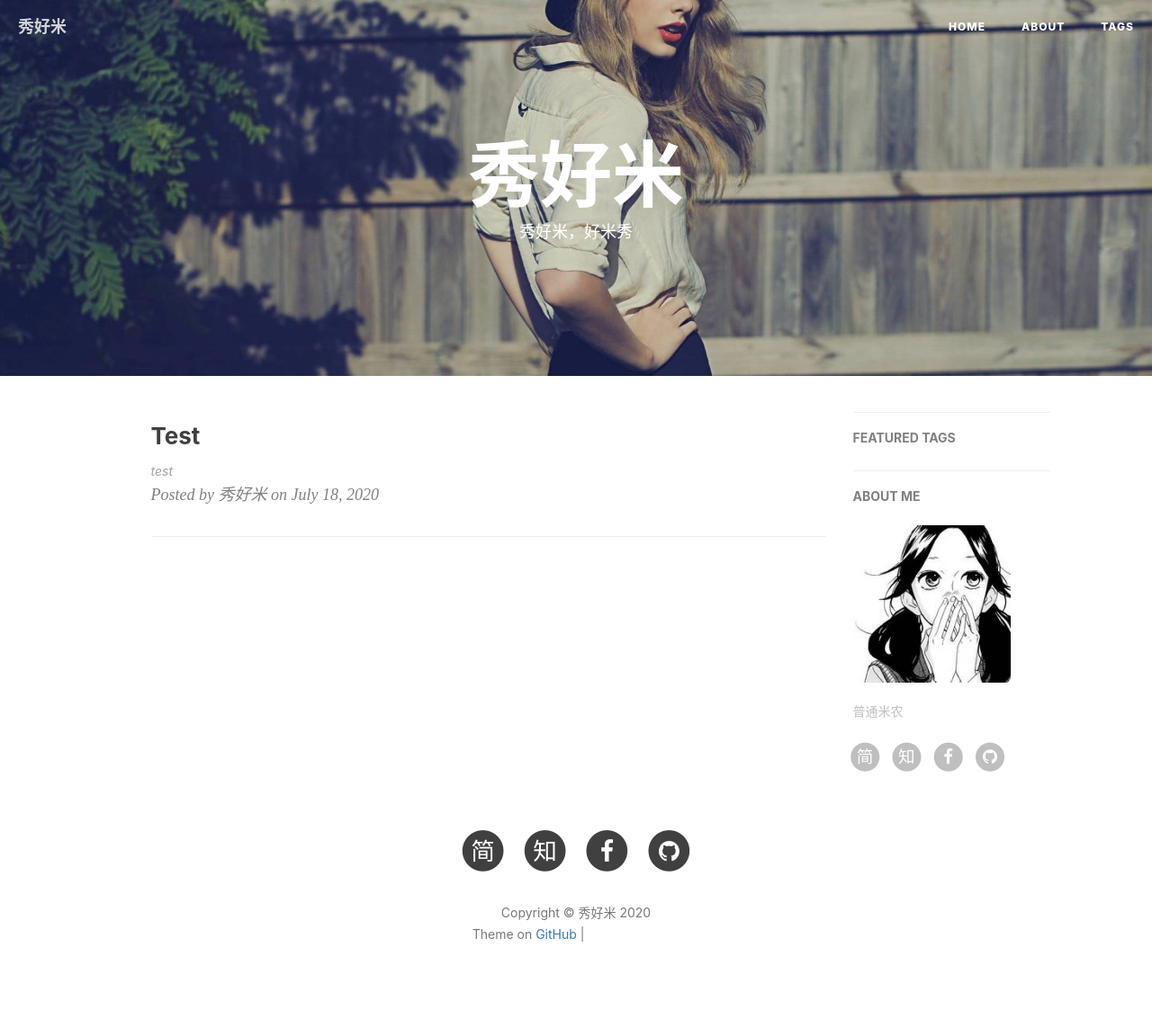
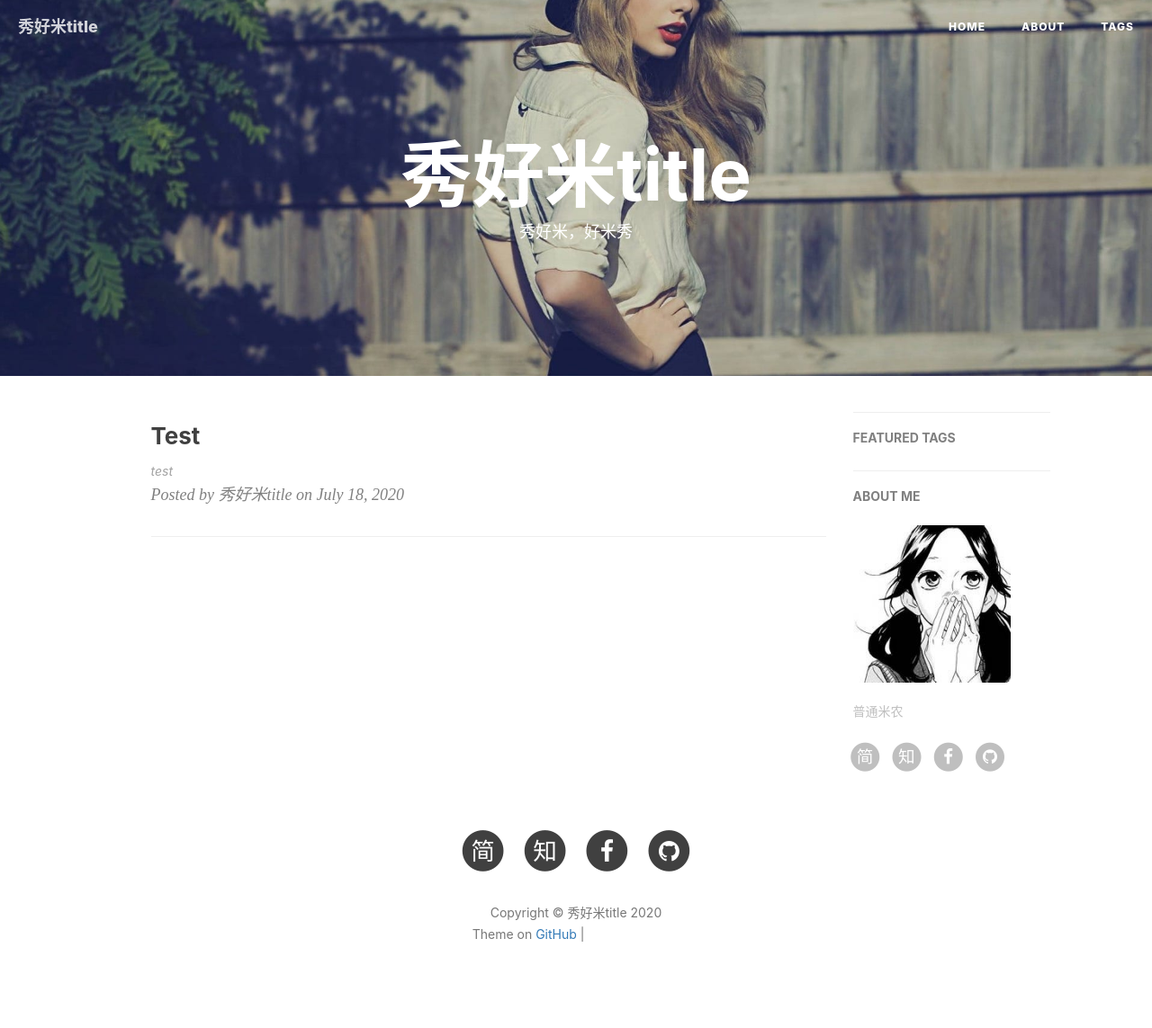
Before and after one commit to xiuhaomi/xiuhaomi.com, a Jekyll site: the page built from index.html, in a window 1280 px wide. Shown: the whole page at 90% size. Built offline with Jekyll 4.4.1, drawn with Linux system fonts in a browser that asks for light colours; nearby versions of some CDN libraries; the list of posts is cut into pages by our own code; comment, search, counter and statistics services are not loaded; grey boxes are pictures that could not be loaded.

Commit message:
Update _config.yml

```diff
--- a/_config.yml
+++ b/_config.yml
@@ -1,9 +1,9 @@
 # Site settings
-title: 秀好米
+title: 秀好米title
 SEOTitle: 秀好米 xiuhaomi.com
 header-img: img/post-bg-desk.jpg
 description: "米站"
-keyword: "秀好米"
+keyword: "秀好米keyword"
 url: "http://xiuhaomi.github.io"
 github_repo: "https://github.com/xiuhaomi/xiuhaomi.com.git"
 
```
